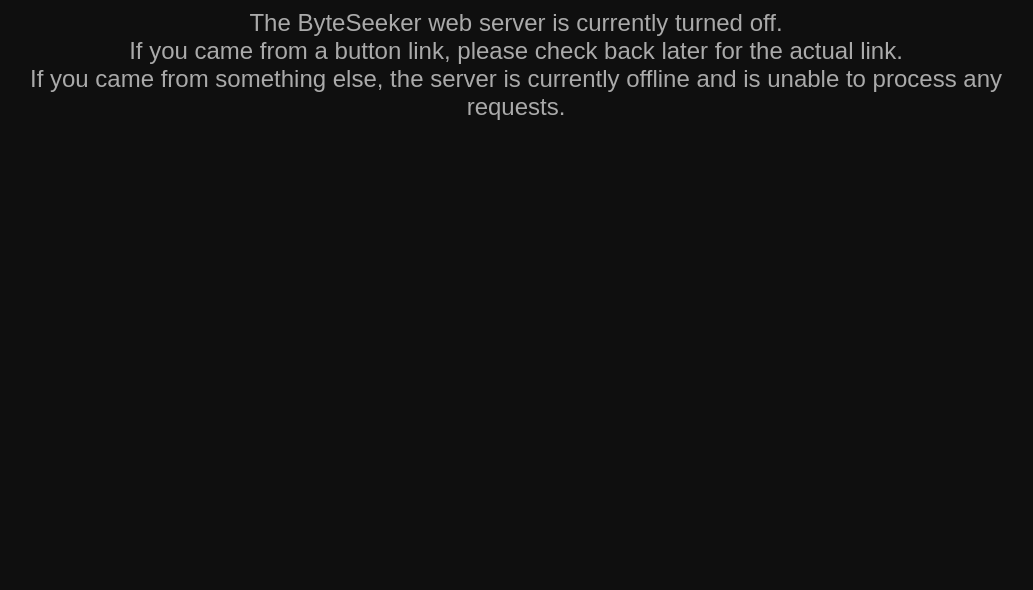
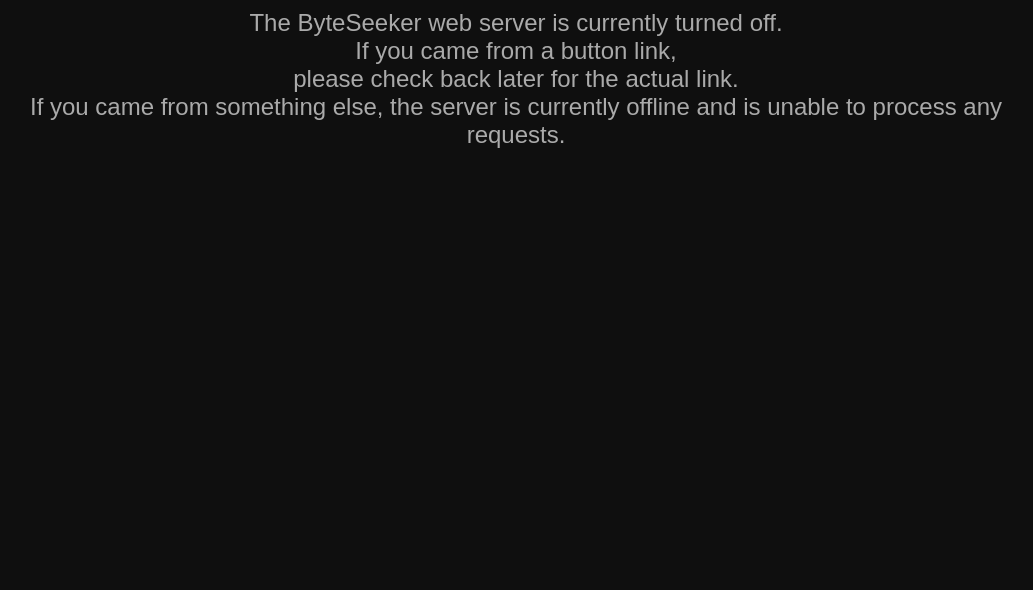
Before and after one commit to johnsonjacob298/byteseeker-offline, a plain HTML site: page index.html in a window 1280 px wide. Shown: the part 210-800 px from the top of the page, without its empty margins (124-1157 px from the left). Drawn offline with Linux system fonts and the light colour scheme.

Commit message:
Update index.html

```diff
--- a/index.html
+++ b/index.html
@@ -24,7 +24,7 @@
 <body>
   <h1>Server Offline</h1>
   <p>The ByteSeeker web server is currently turned off.<br>
-    If you came from a button link, please check back later for the actual link.<br>
+    If you came from a button link,<br> please check back later for the actual link.<br>
       If you came from something else, the server is currently offline and is unable to process any requests.
   </p>
 </body>
```
